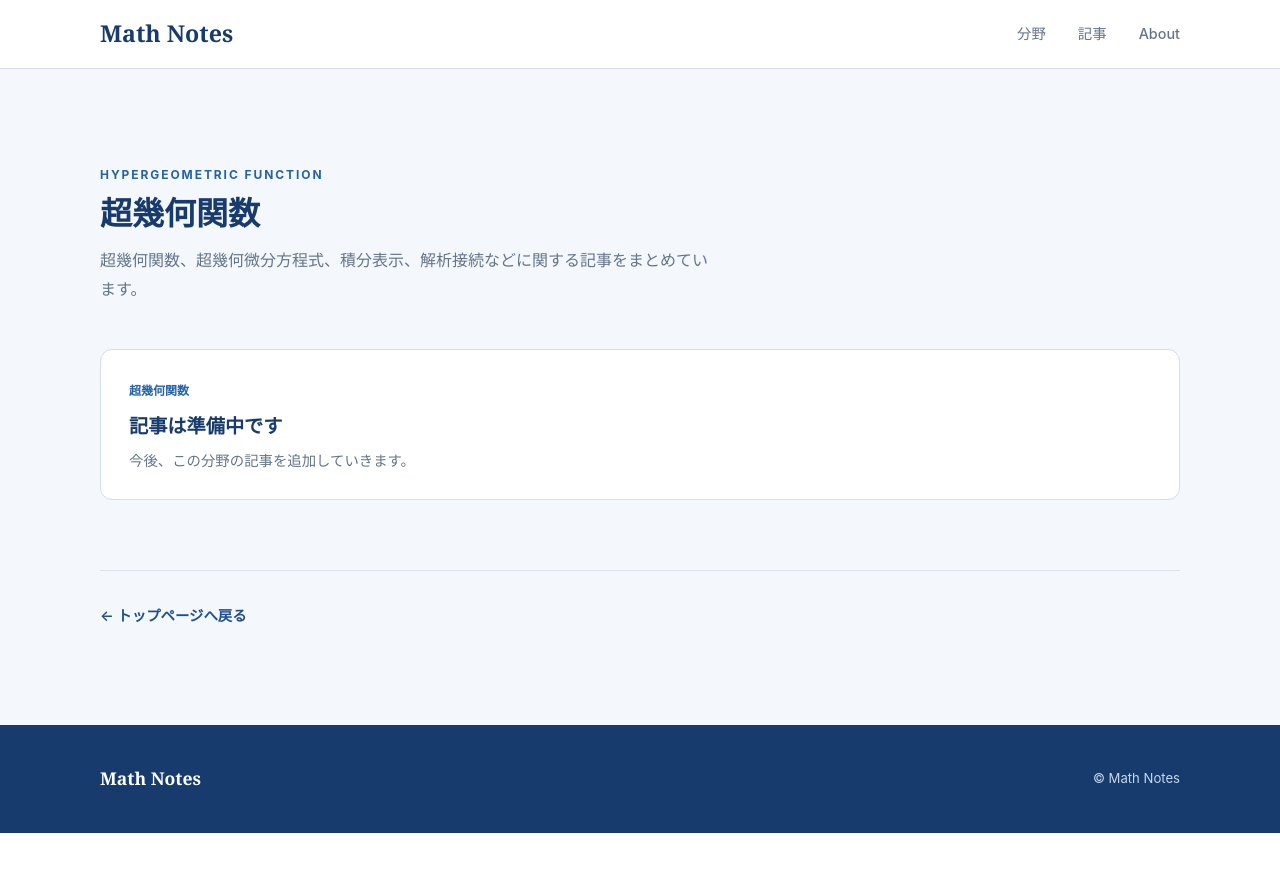
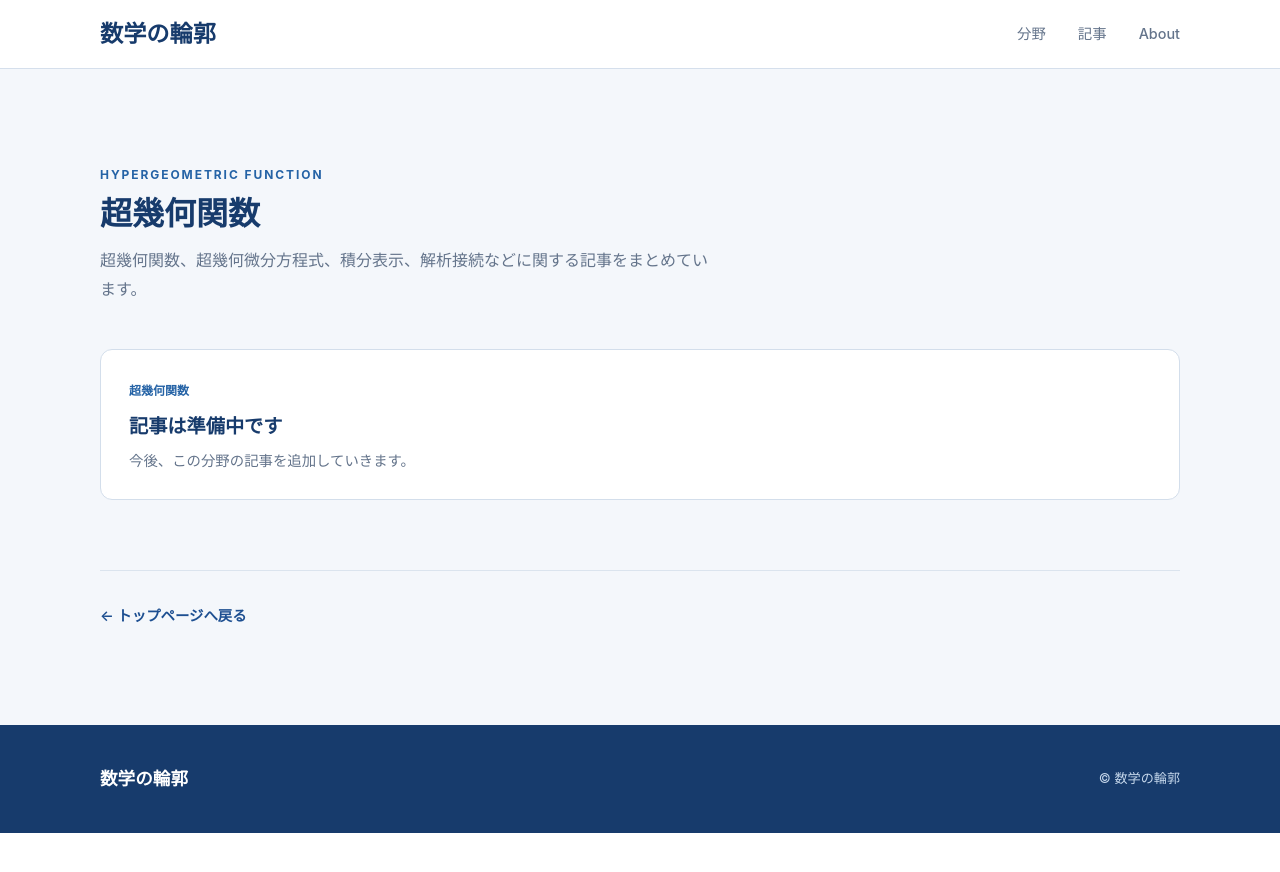
Before and after one commit to koukano/koukano.github.io, a Jekyll site: the page hypergeometric-function/index.html, which Jekyll copies as it is, in a window 1280 px wide. Shown: the top 872 px of the page. Built offline with Jekyll 4.4.1, drawn with Linux system fonts in a browser that asks for light colours.

Commit message:
Rename site to 数学の輪郭 in hypergeometric-function/index.html

```diff
--- a/hypergeometric-function/index.html
+++ b/hypergeometric-function/index.html
@@ -7,13 +7,13 @@
   <meta name="robots" content="index, follow">
   <link rel="canonical" href="https://koukano.github.io/hypergeometric-function/">
 
-  <title>超幾何関数 | Math Notes</title>
+  <title>超幾何関数 | 数学の輪郭</title>
   <link rel="stylesheet" href="/css/style.css">
 </head>
 <body>
   <header class="site-header">
     <div class="header-inner">
-      <a href="/" class="logo">Math Notes</a>
+      <a href="/" class="logo">数学の輪郭</a>
       <nav class="nav">
         <a href="/#topics">分野</a>
         <a href="/#articles">記事</a>
@@ -48,8 +48,8 @@
 
   <footer>
     <div class="footer-inner">
-      <p class="footer-logo">Math Notes</p>
-      <p class="copyright">© Math Notes</p>
+      <p class="footer-logo">数学の輪郭</p>
+      <p class="copyright">© 数学の輪郭</p>
     </div>
   </footer>
 </body>
```
